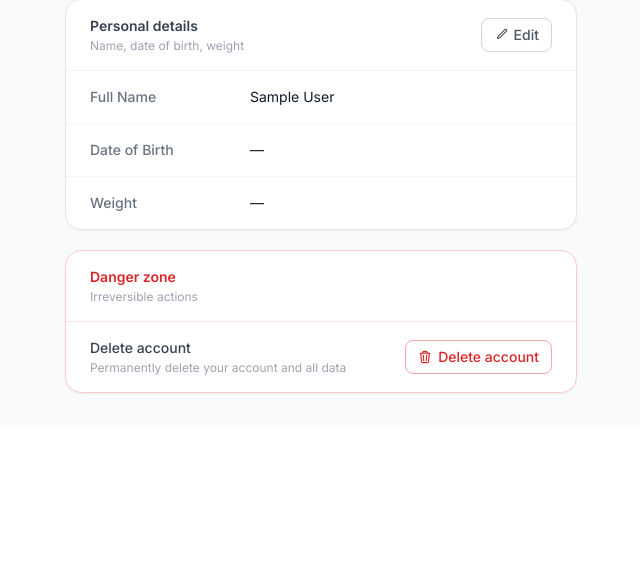
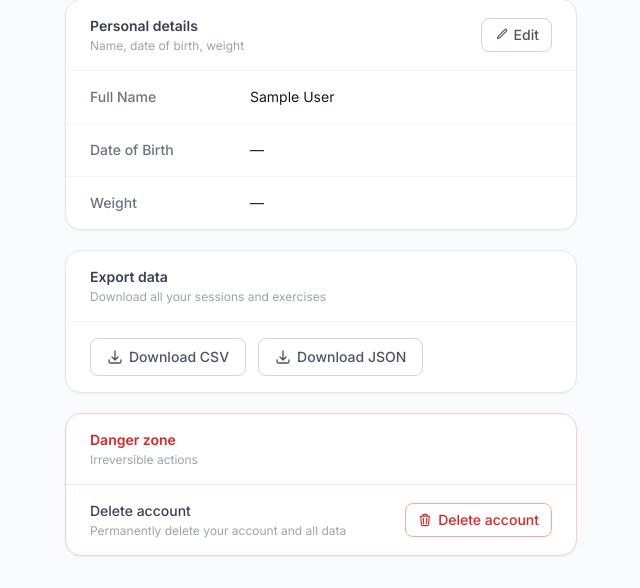
Before and after one commit to coctel99/SportTracker, a Flask app: page /profile in a window 1280 px wide. Shown: the part 379-967 px from the top of the page, without its empty margins (319-959 px from the left). Before the commit the page ends 773 px from the top, so only its background shows below. Run offline with Flask 3, Linux system fonts and the light colour scheme; the visitor is signed in with stand-in values (Sample User, id 1); data comes from the database, SQL or seed files in the repository; some libraries are stand-ins or nearby versions.

Commit message:
Add session data export

```diff
--- a/app/routes.py
+++ b/app/routes.py
@@ -14,6 +14,7 @@ from flask import (
     flash,
     g,
     jsonify,
+    make_response,
     redirect,
     render_template,
     request,
@@ -38,6 +39,7 @@ from app.tracker.exercises.queries import (
     list_exercises,
     update_exercise,
 )
+from app.tracker.export import export_csv, export_json
 from app.tracker.progress.queries import (
     get_chart_data,
     get_exercise_for_user,
@@ -553,3 +555,22 @@ def delete_account():
     session.clear()
     flash("Your account has been permanently deleted.", "success")
     return redirect(url_for("auth.register"))
+
+
+@bp.route("/profile/export/<fmt>")
+@login_required
+def export_data(fmt):
+    if fmt not in ("csv", "json"):
+        abort(404)
+
+    filename = f"sport_tracker_export_{date.today().isoformat()}.{fmt}"
+
+    if fmt == "csv":
+        response = make_response(export_csv(g.user["id"]))
+        response.headers["Content-Type"] = "text/csv"
+    else:
+        response = make_response(export_json(g.user["id"]))
+        response.headers["Content-Type"] = "application/json"
+
+    response.headers["Content-Disposition"] = f"attachment; filename={filename}"
+    return response
--- a/app/templates/profile.html
+++ b/app/templates/profile.html
@@ -216,6 +216,32 @@
     </form>
 
   </div><!-- /personal details block -->
+
+  <!-- Export data -->
+  <div class="rounded-2xl bg-white border border-gray-200 shadow-sm">
+    <div class="px-6 py-4 border-b border-gray-100">
+      <h2 class="text-sm font-semibold text-gray-700">Export data</h2>
+      <p class="text-xs text-gray-400 mt-0.5">Download all your sessions and exercises</p>
+    </div>
+    <div class="px-6 py-4 flex items-center gap-3">
+      <a href="{{ url_for('routes.export_data', fmt='csv') }}"
+         class="inline-flex items-center gap-1.5 rounded-lg border border-gray-300 bg-white px-4 py-2
+                text-sm font-medium text-gray-600 hover:bg-gray-50 transition active:scale-95">
+        <svg class="w-4 h-4" fill="none" viewBox="0 0 24 24" stroke="currentColor" stroke-width="2">
+          <path stroke-linecap="round" stroke-linejoin="round" d="M3 16.5v2.25A2.25 2.25 0 005.25 21h13.5A2.25 2.25 0 0021 18.75V16.5M16.5 12L12 16.5m0 0L7.5 12m4.5 4.5V3"/>
+        </svg>
+        Download CSV
+      </a>
+      <a href="{{ url_for('routes.export_data', fmt='json') }}"
+         class="inline-flex items-center gap-1.5 rounded-lg border border-gray-300 bg-white px-4 py-2
+                text-sm font-medium text-gray-600 hover:bg-gray-50 transition active:scale-95">
+        <svg class="w-4 h-4" fill="none" viewBox="0 0 24 24" stroke="currentColor" stroke-width="2">
+          <path stroke-linecap="round" stroke-linejoin="round" d="M3 16.5v2.25A2.25 2.25 0 005.25 21h13.5A2.25 2.25 0 0021 18.75V16.5M16.5 12L12 16.5m0 0L7.5 12m4.5 4.5V3"/>
+        </svg>
+        Download JSON
+      </a>
+    </div>
+  </div>
 
   <!-- Danger zone -->
   <div class="rounded-2xl bg-white border border-red-200 shadow-sm">
```
Also changed, not shown: app/tracker/export.py (added, +51 -0 lines).
